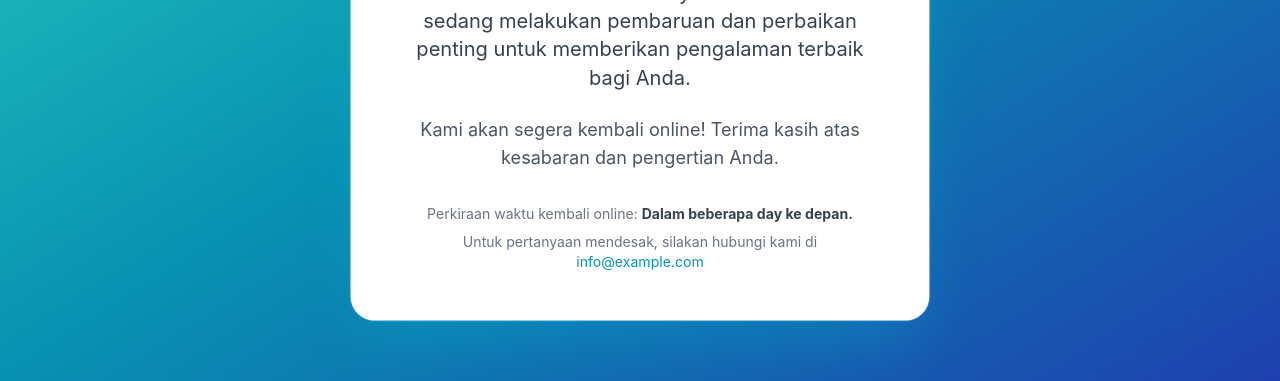
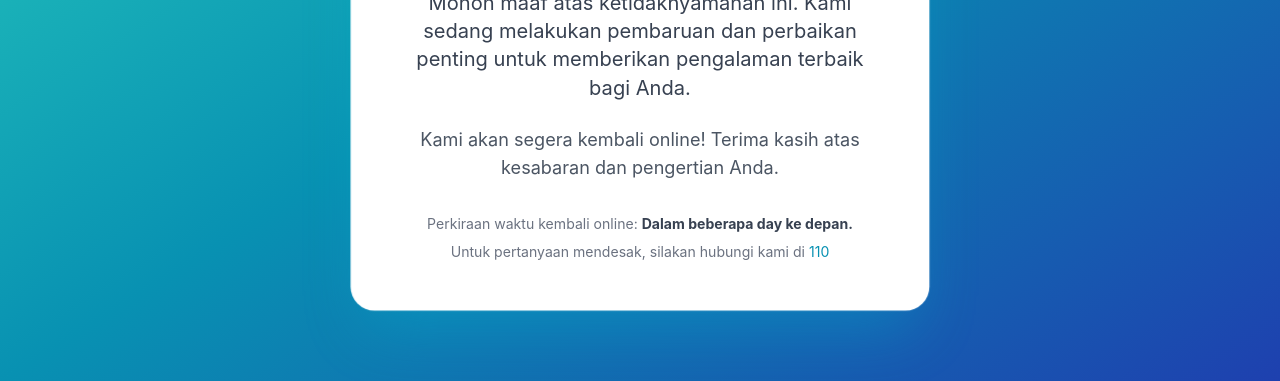
Before and after one commit to BlackProfile/t, a plain HTML site: page index.html in a window 1280 px wide. Shown: the part 419-800 px from the top of the page. Drawn offline with nearby package versions, Linux system fonts and the light colour scheme.

Commit message:
Update index.html

```diff
--- a/index.html
+++ b/index.html
@@ -100,7 +100,7 @@
 
         <div class="mt-8 text-sm text-gray-500 animate-fade-in-up-delay delay-500">
             <p>Perkiraan waktu kembali online: <span class="font-bold text-gray-700">Dalam beberapa day ke depan.</span></p>
-            <p class="mt-2">Untuk pertanyaan mendesak, silakan hubungi kami di <a href="110" class="text-cyan-600 hover:underline">info@example.com</a></p>
+            <p class="mt-2">Untuk pertanyaan mendesak, silakan hubungi kami di <a href="110" class="text-cyan-600 hover:underline">110</a></p>
         </div>
     </div>
 
```
